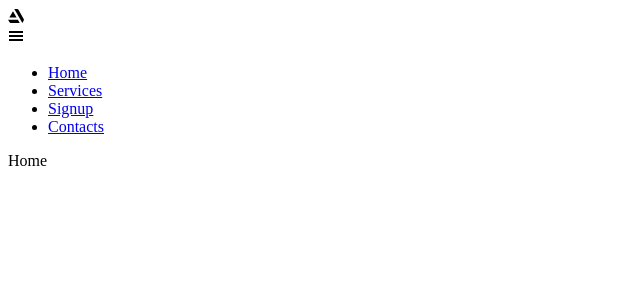
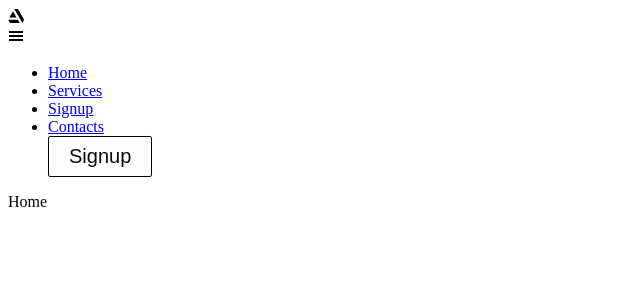
Before and after one commit to Julu1994/Tour-guide, a React (Create React App) app: page / in a window 1280 px wide. Shown: the top 300 px of the page, without its empty margins (0-640 px from the left). Built offline with nearby package versions, Linux system fonts and the light colour scheme; the HTML template or start-up script is replaced by a standard one.

Commit message:
built a reuseable button

```diff
--- /dev/null
+++ b/src/Components/Common/button.scss
@@ -0,0 +1,40 @@
+@mixin btn-mixin {
+    padding: .5rem;
+    border-radius: 0.130rem;
+    cursor: pointer;
+    outline: none;
+}
+
+.btn-default {
+    @include btn-mixin();
+    color: rgb(10, 10, 10);
+    background-color: rgb(255, 253, 253);
+    border: 1px solid rgb(0, 0, 0);
+}
+
+.btn-outline {
+    @include btn-mixin();
+    color: rgb(255, 255, 255);
+    padding: .5rem 1.25rem;
+    background-color: transparent;
+    border: 1px solid rgb(255, 255, 255);
+    transition: all 0.4 ease-out;
+}
+
+.midium {
+    padding: .5rem 1.25rem;
+    font-size: 1.25rem;
+}
+
+.large {
+    padding: .5rem 1.25rem;
+    font-size: 1.25rem;
+}
+
+.medium:hover,
+.large:hover {
+    background-color: rgb(255, 255, 255);
+    color: rgb(10, 10, 10);
+    transition: all .4s ease-out;
+
+}
--- /dev/null
+++ b/src/Components/Common/button.tsx
@@ -0,0 +1,34 @@
+import React from "react";
+import { Link } from "react-router-dom";
+import "./button.scss";
+
+interface props {
+    style: string;
+    size: string;
+    children: string;
+    onclick: any;
+    path: string;
+    type: any;
+}
+
+const btnStyle: string[] = ["btn-default", "btn-outline"];
+const btnSize: string[] = ["midium", "large"];
+
+export const Button: React.FC<props> = (props) => {
+    const createBtnStyle = btnStyle.includes(props.style)
+        ? props.style
+        : btnStyle[0];
+    const createBtnSize = btnStyle.includes(props.size)
+        ? props.size
+        : btnSize[0];
+    return (
+        <Link to={props.path}>
+            <button
+                className={`${createBtnStyle} ${createBtnSize}`}
+                onClick={props.onclick}
+                type={props.type}>
+                {props.children}
+            </button>
+        </Link>
+    );
+};
--- a/src/Components/Navbar/index.tsx
+++ b/src/Components/Navbar/index.tsx
@@ -3,7 +3,11 @@ import "./index.scss";
 import { FaArtstation } from "react-icons/fa";
 import { GiHamburgerMenu } from "react-icons/gi";
 import { Link } from "react-router-dom";
+import { Button } from "../Common/button";
 const Navbar = () => {
+    const a = () => {
+        console.log("hi");
+    };
     return (
         <nav className="navbar">
             <div className="navbar-container">
@@ -26,6 +30,14 @@ const Navbar = () => {
                     <li>
                         <Link to="/events">Contacts</Link>
                     </li>
+                    <Button
+                        onclick={a}
+                        size={"h"}
+                        style={""}
+                        type={""}
+                        children={"Signup"}
+                        path={"/"}
+                    />
                 </ul>
             </div>
         </nav>
```
